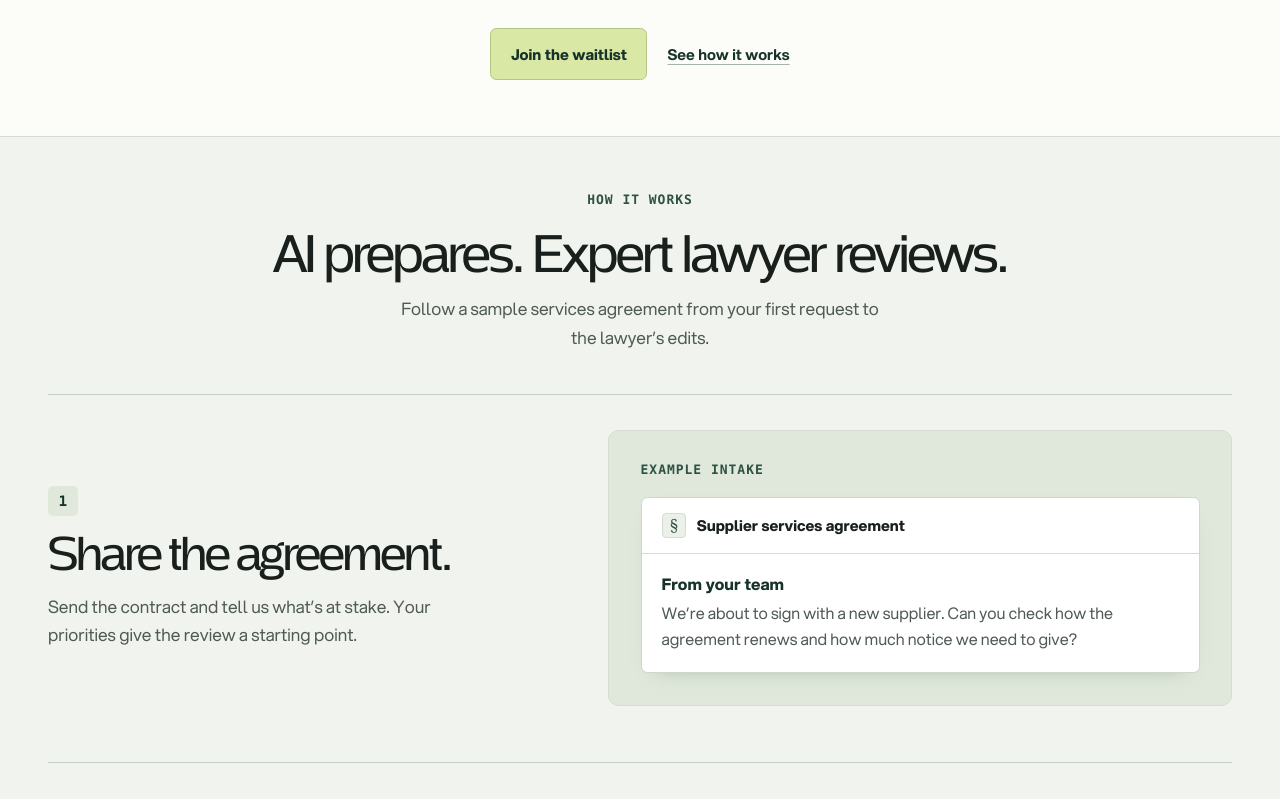
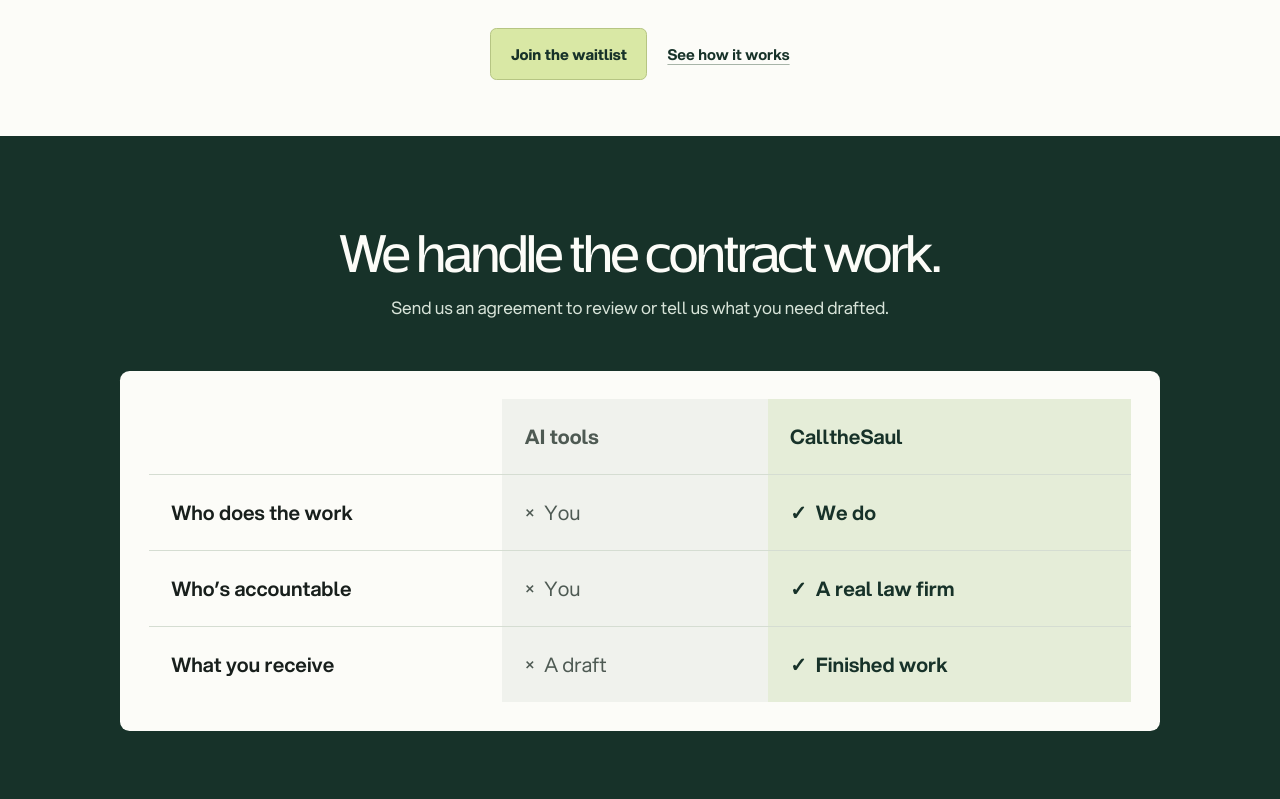
Before and after one commit to callthesaul/call-the-saul, a Next.js app: page / in a window 1280 px wide. Shown: the part 441-1240 px from the top of the page. Built offline with nearby package versions, Linux system fonts and the light colour scheme.

Commit message:
Update Site source

```diff
--- a/app/globals.css
+++ b/app/globals.css
@@ -173,6 +173,47 @@ section[id], #investor-inquiry { scroll-margin-top: 1.5rem; }
 }
 .hero-actions .text-link { color: var(--green-dark); text-decoration: underline; text-decoration-color: #a7b4a8; }
 .hero-actions .text-link:hover { text-decoration-color: currentColor; }
+
+.comparison {
+  background: var(--green-dark);
+  color: var(--paper);
+  text-align: center;
+}
+.comparison h2 { margin-inline: auto; max-width: 48rem; }
+.comparison .shell > p {
+  margin: .85rem auto 0;
+  max-width: 36rem;
+  color: #d8e4d9;
+  font-size: 1.075rem;
+}
+.comparison-card {
+  max-width: 65rem;
+  margin: clamp(1.6rem, 3.8vw, 3rem) auto 0;
+  padding: clamp(.55rem, 2.3vw, 1.8rem);
+  border-radius: .6rem;
+  background: var(--paper);
+  color: var(--ink);
+  text-align: left;
+}
+.comparison-table {
+  width: 100%;
+  border-spacing: 0;
+  table-layout: fixed;
+  font-size: clamp(1rem, 1.65vw, 1.25rem);
+  line-height: 1.35;
+}
+.comparison-question { width: 36%; }
+.comparison-tools { width: 27%; background: #f0f2ed; }
+.comparison-firm { width: 37%; background: #e5edd8; }
+.comparison-table th, .comparison-table td {
+  padding: clamp(.8rem, 2vw, 1.5rem) clamp(.55rem, 1.8vw, 1.4rem);
+  overflow-wrap: break-word;
+}
+.comparison-table tbody th { font-weight: 620; }
+.comparison-table tbody tr > * { border-top: 1px solid var(--line); }
+.comparison-table tr > :nth-child(2) { color: var(--muted); }
+.comparison-table tr > :last-child { color: var(--green-dark); font-weight: 650; }
+.comparison-mark { display: inline-block; margin-right: .45em; }
 
 .process {
   padding-top: clamp(3rem, 4.3vw, 4.9rem);
@@ -428,6 +469,9 @@ dd { margin-top: .22rem; color: var(--muted); }
   .field-row { grid-template-columns: minmax(0, 1fr); gap: 0; }
   .example-panel, .example-card-heading, .document-clause, .request-body, .terms { padding-inline: 1rem; }
   .terms > div { grid-template-columns: minmax(5rem, .4fr) minmax(0, 1fr); }
+  .comparison-table { font-size: .9375rem; }
+  .comparison-table th, .comparison-table td { padding-inline: .42rem; }
+  .comparison-mark { margin-right: .23em; }
 }
 @media (max-width: 22rem) {
   .hero h1 { font-size: 2.35rem; }
--- a/app/page.tsx
+++ b/app/page.tsx
@@ -1,4 +1,10 @@
 import WaitlistForm from "./waitlist-form";
+
+const comparisonRows = [
+  { question: "Who does the work", tools: "You", firm: "We do" },
+  { question: "Who’s accountable", tools: "You", firm: "A real law firm" },
+  { question: "What you receive", tools: "A draft", firm: "Finished work" },
+];
 
 export default function Home() {
   return (
@@ -27,6 +33,39 @@ export default function Home() {
           <div className="hero-actions">
             <a className="button button-primary" href="#waitlist">Join the waitlist</a>
             <a className="text-link" href="#process">See how it works</a>
+          </div>
+        </section>
+
+        <section className="comparison section-space" id="comparison" aria-labelledby="comparison-title">
+          <div className="shell">
+            <h2 id="comparison-title">We handle the contract work.</h2>
+            <p>Send us an agreement to review or tell us what you need drafted.</p>
+            <div className="comparison-card">
+              <table className="comparison-table">
+                <caption className="visually-hidden">AI tools compared with CalltheSaul</caption>
+                <colgroup>
+                  <col className="comparison-question" />
+                  <col className="comparison-tools" />
+                  <col className="comparison-firm" />
+                </colgroup>
+                <thead>
+                  <tr>
+                    <th scope="col"><span className="visually-hidden">Question</span></th>
+                    <th scope="col">AI tools</th>
+                    <th scope="col">CalltheSaul</th>
+                  </tr>
+                </thead>
+                <tbody>
+                  {comparisonRows.map(({ question, tools, firm }) => (
+                    <tr key={question}>
+                      <th scope="row">{question}</th>
+                      <td><span className="comparison-mark" aria-hidden="true">×</span>{tools}</td>
+                      <td><span className="comparison-mark" aria-hidden="true">✓</span>{firm}</td>
+                    </tr>
+                  ))}
+                </tbody>
+              </table>
+            </div>
           </div>
         </section>
 
```
